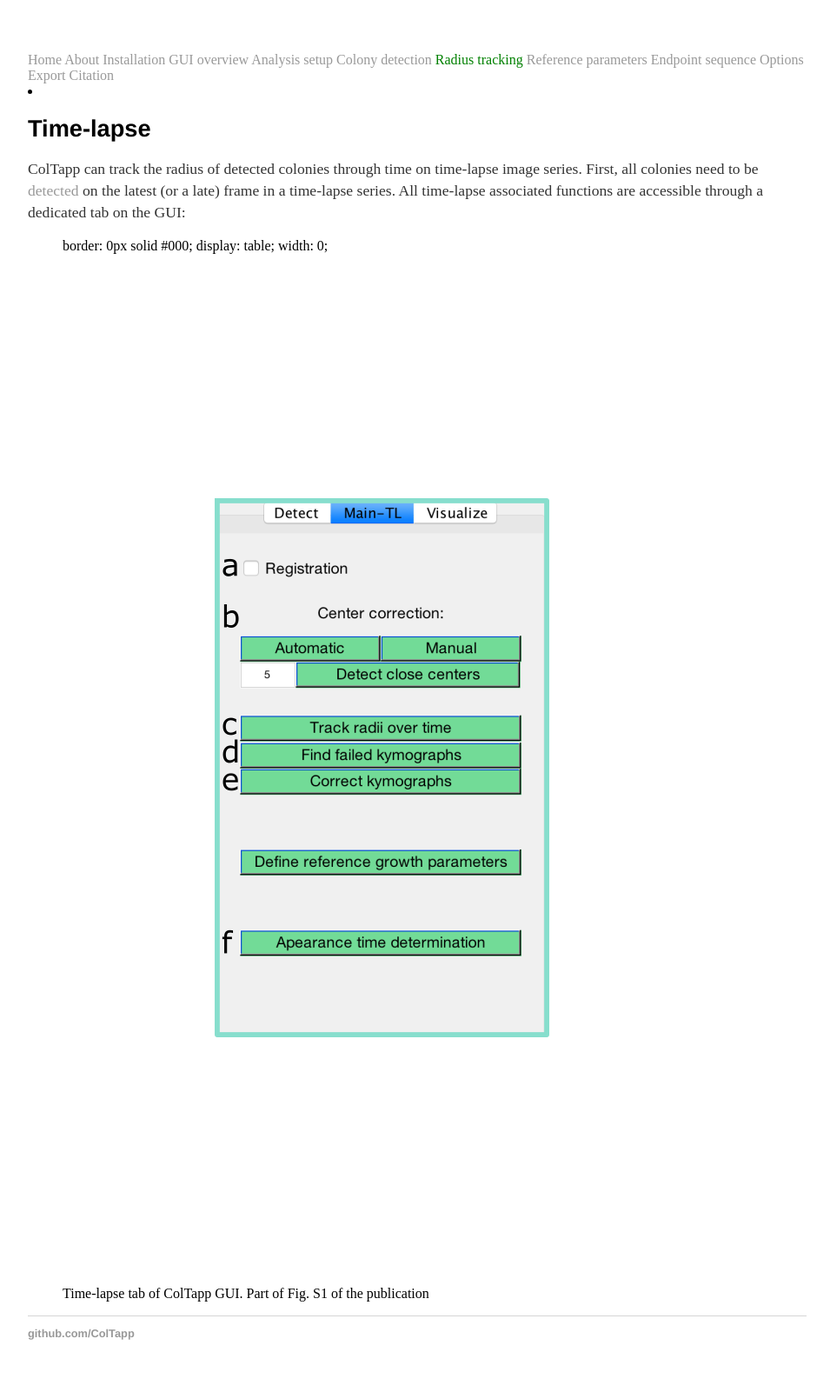
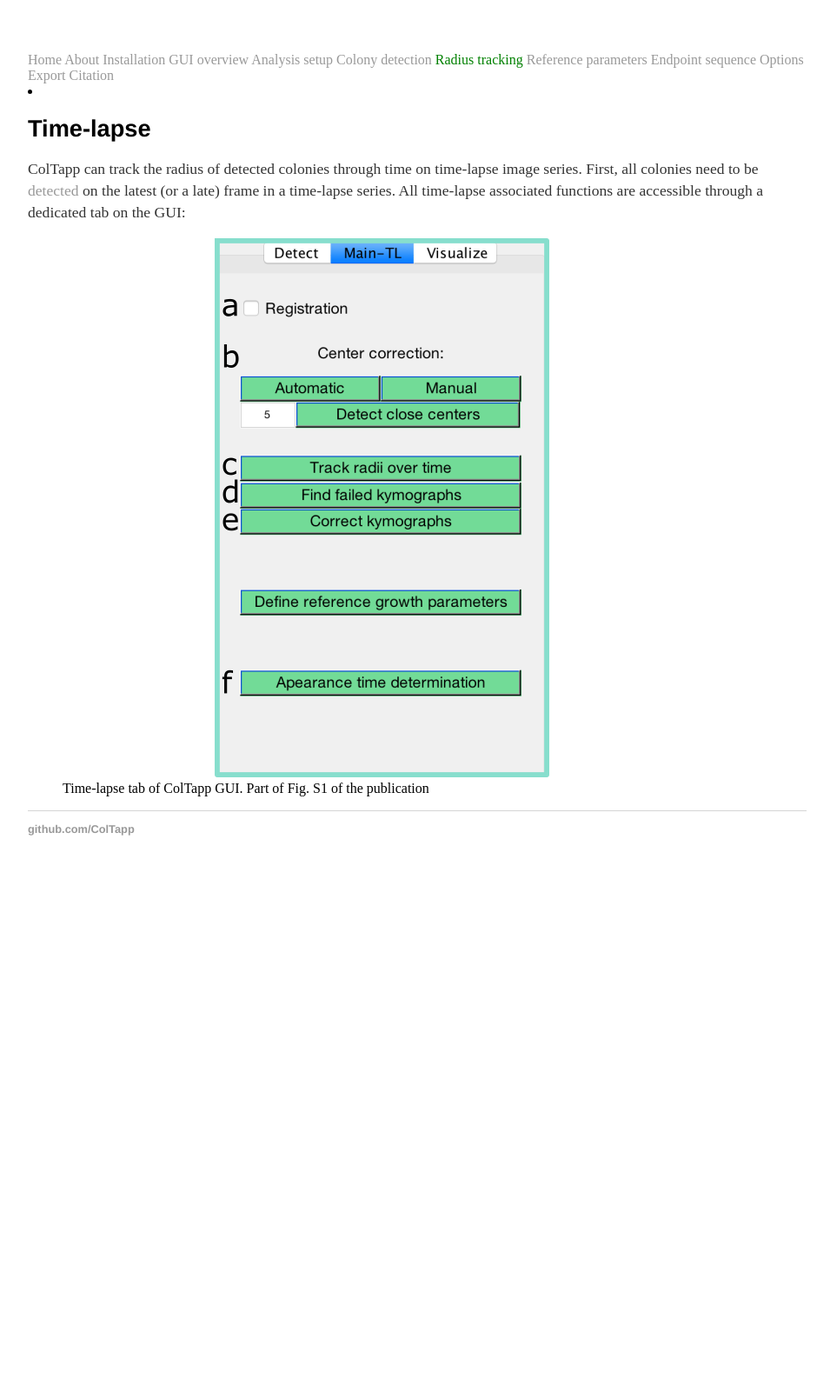
Before and after one commit to ColTapp/ColTapp.github.io, a Jekyll site: the page built from timelapse.md, in a window 1280 px wide. Shown: the whole page at 87% size, without its empty margins (160-1115 px from the left). Built offline with Jekyll 4.4.1, drawn with Linux system fonts in a browser that asks for light colours; after the commit the page ends 1021 px from its top, so only the background shows below that.

Commit message:
Update timelapse.md

```diff
--- a/timelapse.md
+++ b/timelapse.md
@@ -6,9 +6,6 @@ title: Time-lapse
 
 ColTapp can track the radius of detected colonies through time on time-lapse image series. First, all colonies need to be [detected]({{site.url}}/detect.html) on the latest (or a late) frame in a time-lapse series. All time-lapse associated functions are accessible through a dedicated tab on the GUI:
 <figure>
-  border: 0px solid #000;
-  display: table;
-  width: 0;
-  <img src="{{site.url}}/assets/images/TL0.png" alt="Time-lapse tab of GUI"/>
+  <img src="{{site.url}}/assets/images/TL0.png" alt="Time-lapse tab of GUI" height="620px"/>
   <figcaption>Time-lapse tab of ColTapp GUI. Part of Fig. S1 of the publication </figcaption>
 </figure>
```
